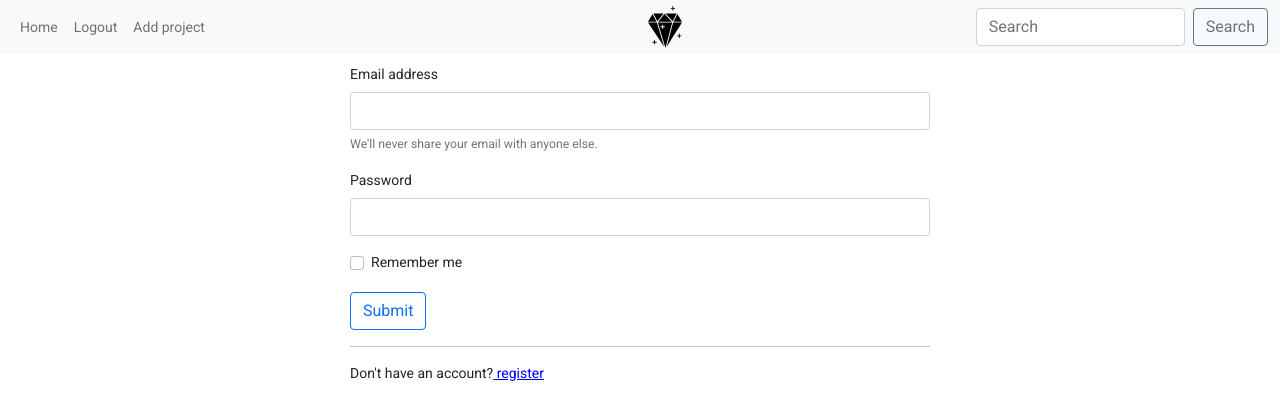
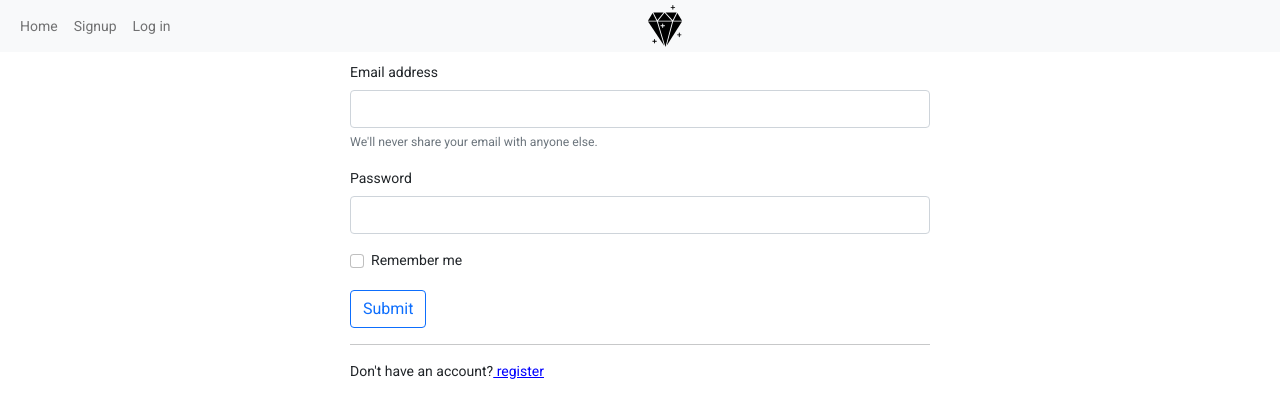
Before and after one commit to Ken-mbira/Tuzo-front, an Angular app: page / in a window 1280 px wide. Shown: the top 420 px of the page. Built offline with nearby package versions, Linux system fonts and the light colour scheme.

Commit message:
change is authenticated initial value to false

```diff
--- a/src/app/account-service/auth-service.service.ts
+++ b/src/app/account-service/auth-service.service.ts
@@ -16,7 +16,7 @@ export class AuthServiceService {
     this.userInstance.next(user)
   }
 
-  isAuthenticated:boolean = true
+  isAuthenticated:boolean = false
   private authStatus = new BehaviorSubject<boolean>(this.isAuthenticated)
 
   currentStatus = this.authStatus.asObservable();
```
